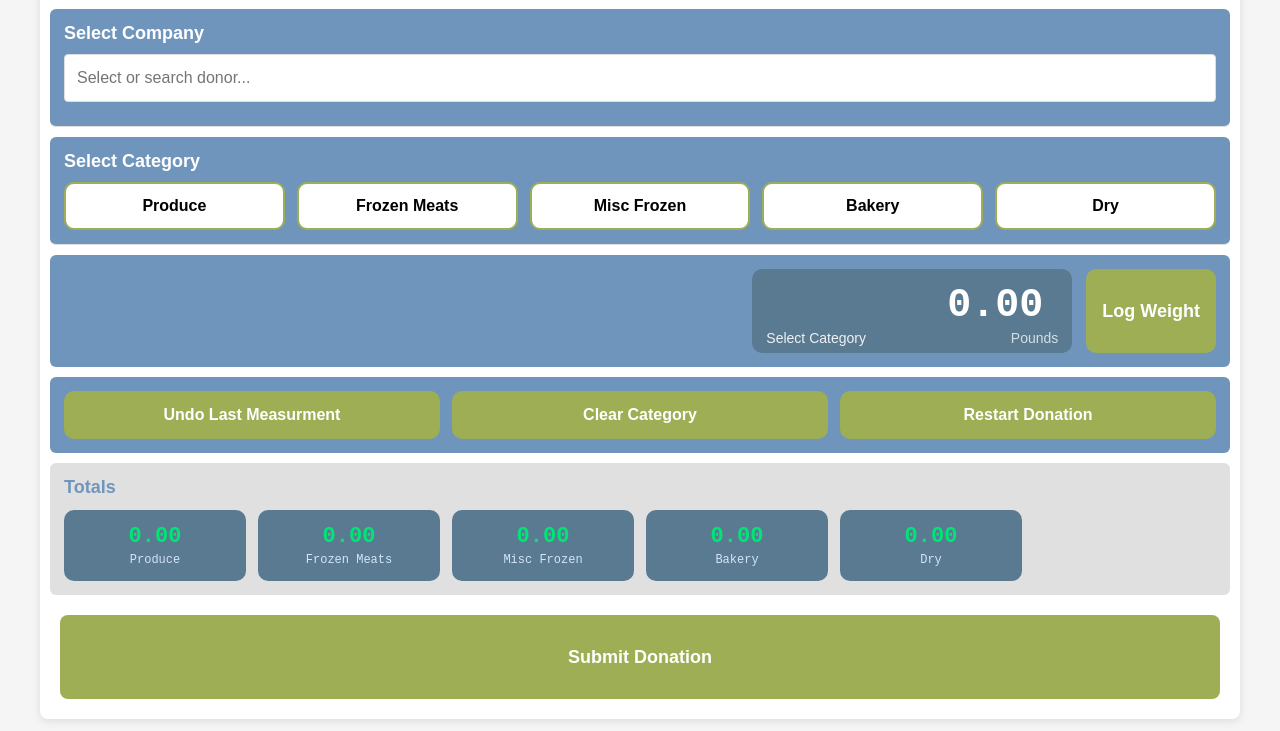
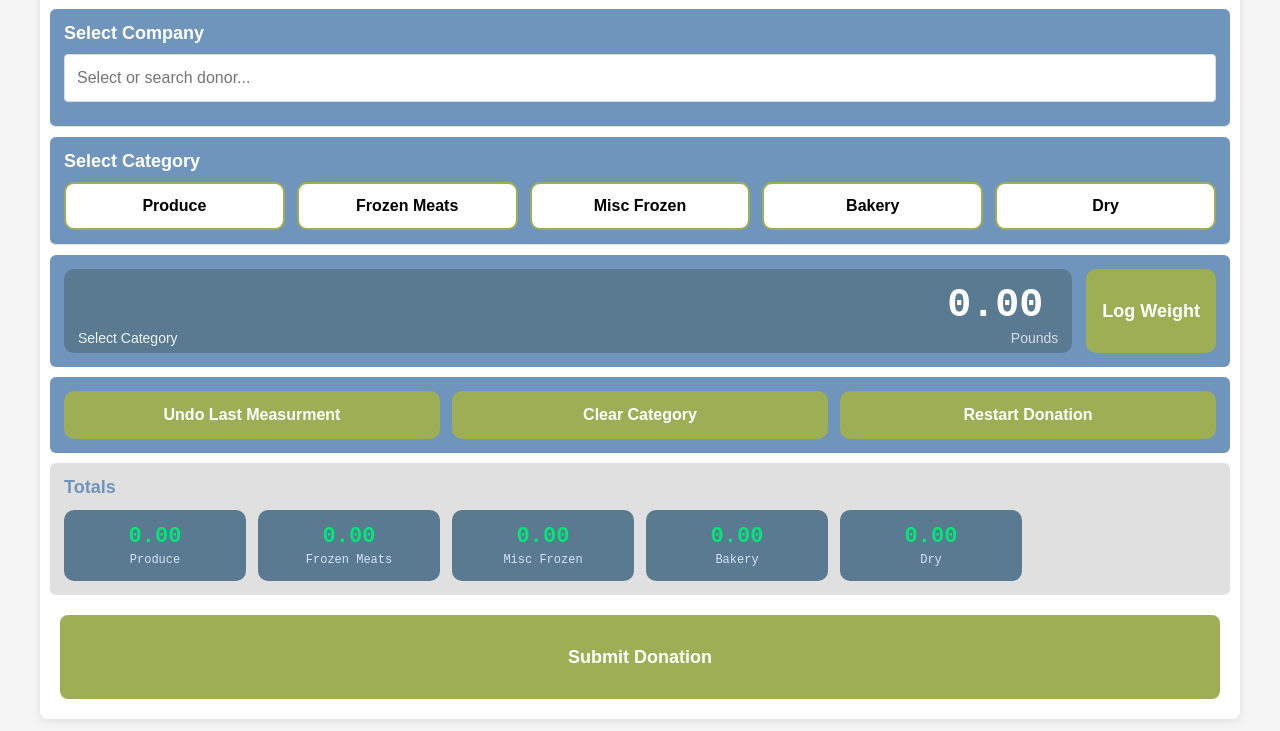
Before and after one commit to amaBridge/hancock-county-food-pantry, a website: page index.html in a window 1280 px wide. Shown: the part 154-885 px from the top of the page. Drawn offline with Linux system fonts and the light colour scheme.

Commit message:
Make weight box fill available space

```diff
--- a/index.html
+++ b/index.html
@@ -506,14 +506,16 @@
 
         .usage-item {
             text-align: right;
-            flex: 1;
+            flex: 1 1 0;
+            min-width: 0;
         }
 
         .usage-value-wrap {
             position: relative;
             width: 100%;
-            max-width: 320px;
-            margin-left: auto; /* keep the box aligned to the right */
+            max-width: none;
+            margin-left: 0;
+            flex: 1 1 auto;
             height: var(--entry-height);
             background-color: #5a7a92;
             border-radius: 10px;
```
